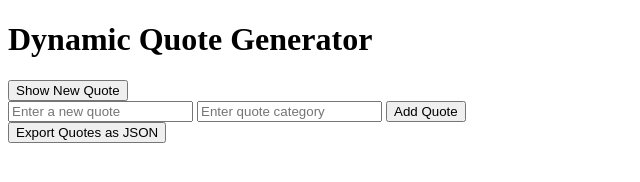
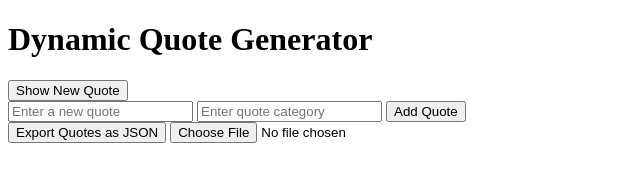
Before and after one commit to Hasnain-Khandhia/alx_fe_javascript, a plain HTML site: page dom-manipulation/index.html in a window 1280 px wide. Shown: the whole page, without its empty margins (0-640 px from the left). Drawn offline with Linux system fonts and the light colour scheme.

Commit message:
Initial commit for Dynamic Quote Generator

```diff
--- a/dom-manipulation/index.html
+++ b/dom-manipulation/index.html
@@ -17,5 +17,7 @@
   <script src="script.js"></script>
   <!-- JSON Export Button -->
 <button onclick="exportToJsonFile()">Export Quotes as JSON</button>
+  <!-- JSON Import Input -->
+<input type="file" id="importFile" accept=".json" onchange="importFromJsonFile(event)" />
 </body>
 </html>
```
